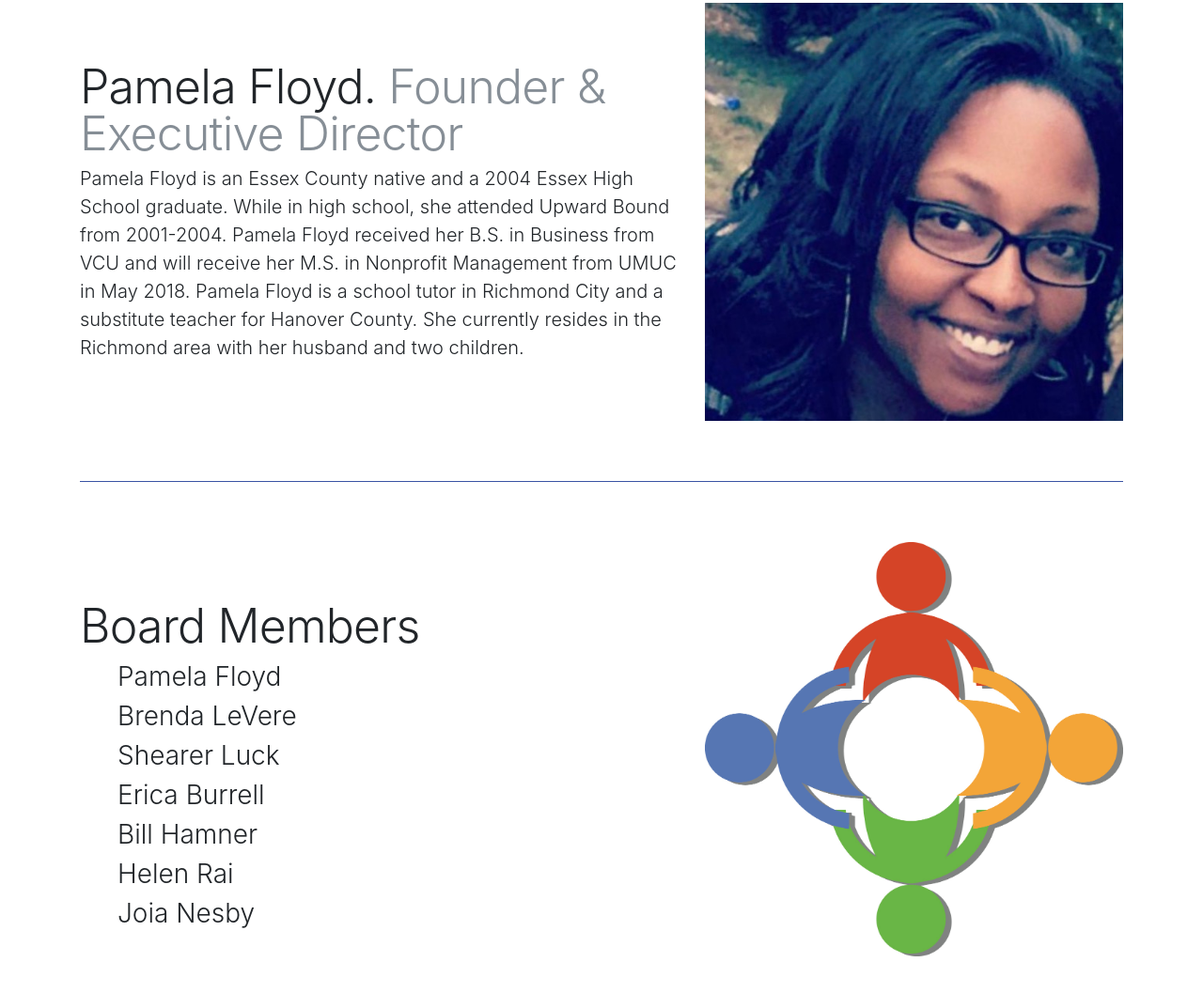
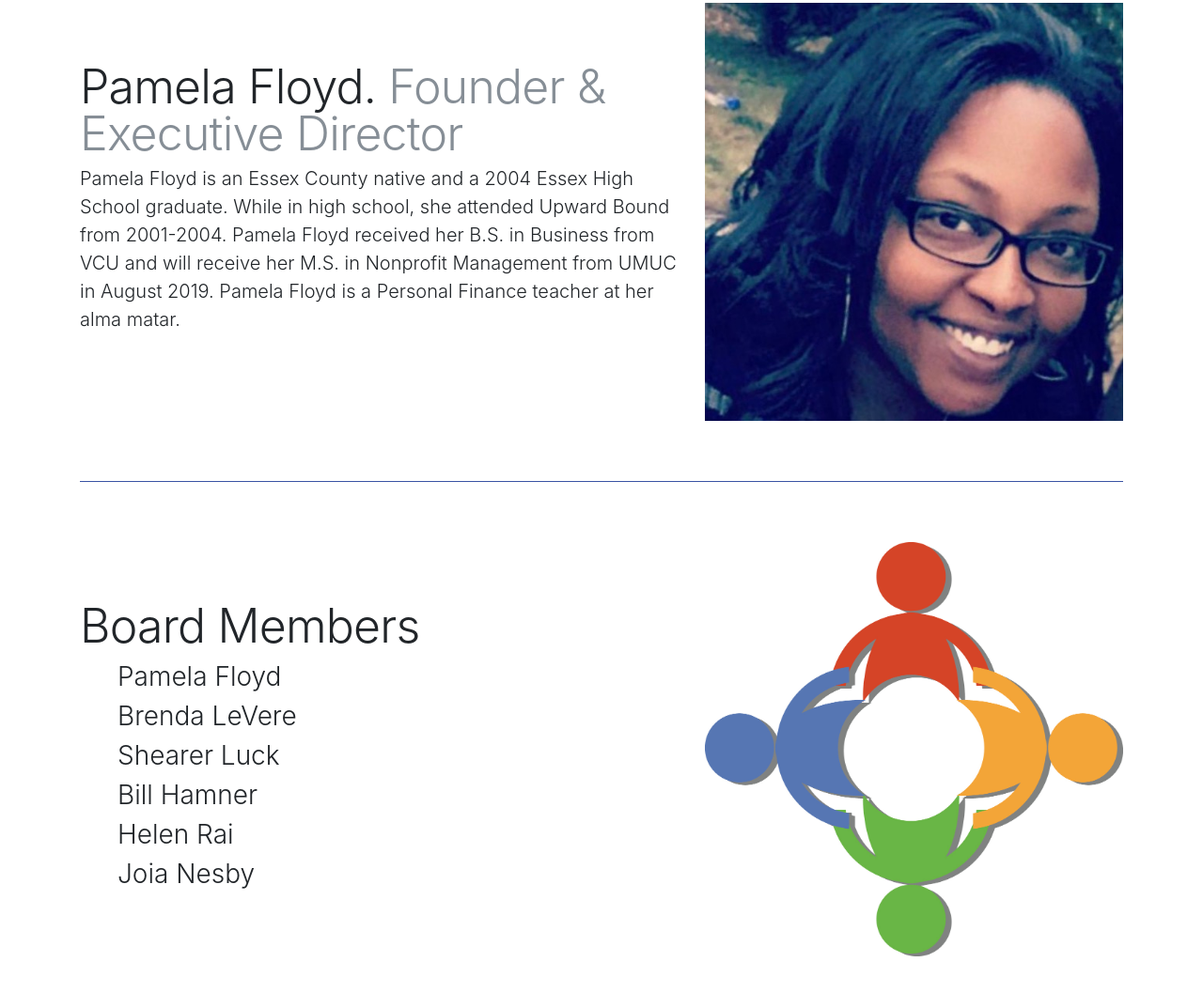
Before and after one commit to gitAmrit/elevationforsuccess, a plain HTML site: page index.html in a window 1280 px wide. Shown: the part 1192-2249 px from the top of the page at 94% size. Drawn offline with nearby package versions, Linux system fonts and the light colour scheme.

Commit message:
Update index.html
Change Pam's info
Erica is not a board member

```diff
--- a/index.html
+++ b/index.html
@@ -108,9 +108,7 @@
                 <h2 class="featurette-heading">Pamela Floyd. <span class="text-muted">Founder & Executive Director</span></h2>
                 <p class="lead">Pamela Floyd is an Essex County native and a 2004 Essex High School graduate. While in high school, she attended
                     Upward Bound from 2001-2004. Pamela Floyd received her B.S. in Business from VCU and will receive her
-                    M.S. in Nonprofit Management from UMUC in May 2018. Pamela Floyd is a school tutor in Richmond City and
-                    a substitute teacher for Hanover County. She currently resides in the Richmond area with her husband
-                    and two children.</p>
+                    M.S. in Nonprofit Management from UMUC in August 2019. Pamela Floyd is a Personal Finance teacher at her alma matar.</p>
             </div>
             <div class="col-md-5">
                 <img class="featurette-image img-fluid mx-auto" src="./images/pamela_floyd.jpg">
@@ -126,7 +124,6 @@
                     <li>Pamela Floyd</li>
                     <li>Brenda LeVere</li>
                     <li>Shearer Luck</li>
-                    <li>Erica Burrell</li>
                     <li>Bill Hamner</li>
                     <li>Helen Rai</li>
                     <li>Joia Nesby</li>
```
